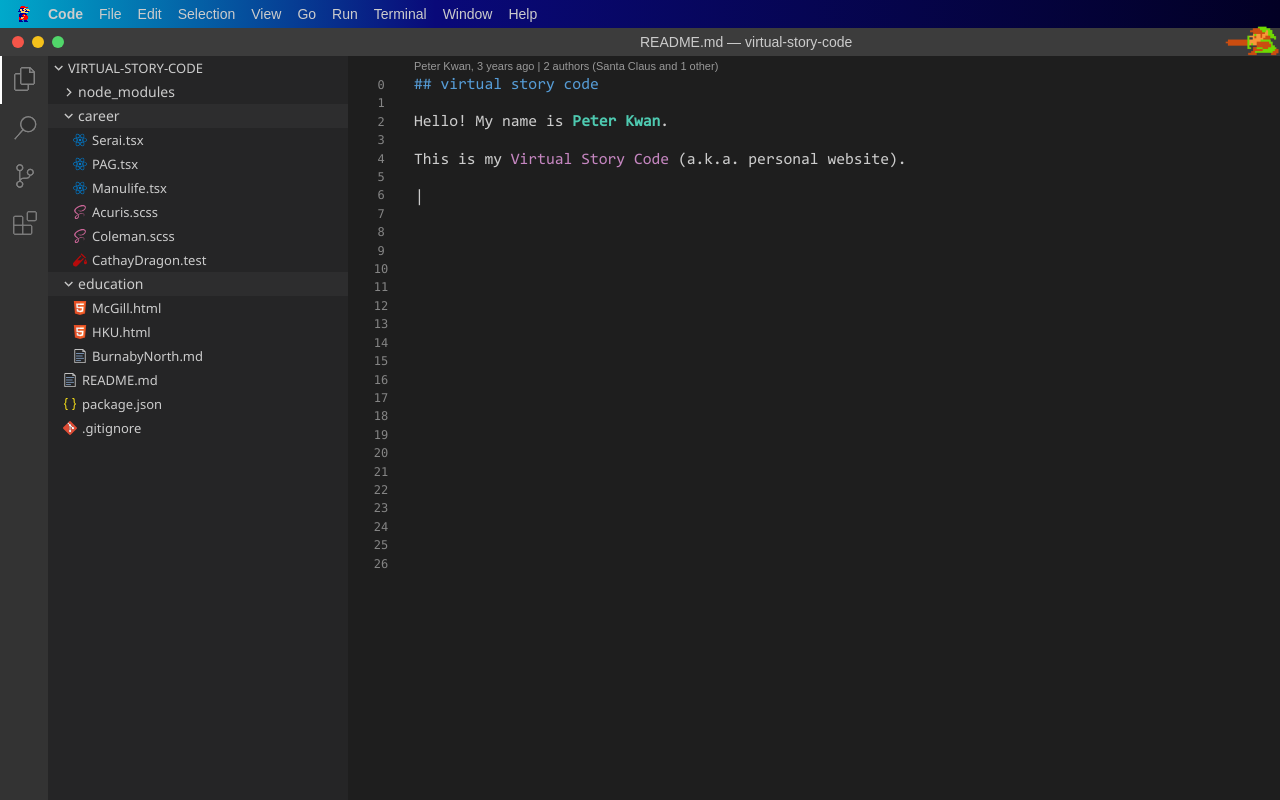
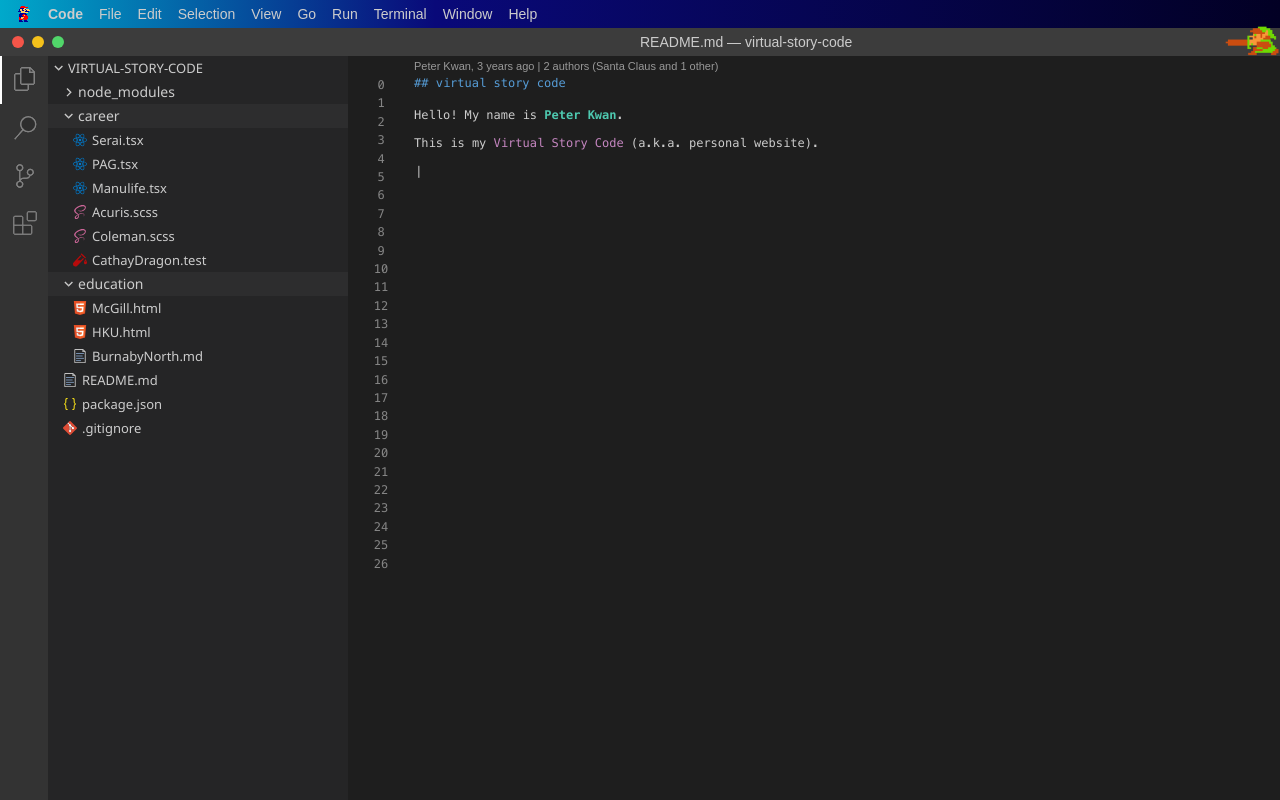
Before and after one commit to peterkwkwan/virtual-story-code, a React (Vite) app: page /explorer/readme in a window 1280 px wide. Built offline with nearby package versions, Linux system fonts and the light colour scheme.

Commit message:
feat: menlo font and size fix

```diff
--- a/src/components/explorer-pages/shared/ExplorerWrapper.tsx
+++ b/src/components/explorer-pages/shared/ExplorerWrapper.tsx
@@ -14,6 +14,7 @@ const StyledContainer = styled.div`
   background: ${(props) => props.theme.color.dark01};
   color: ${(props) => props.theme.color.text01};
   overflow: scroll;
+  font-size: 12px;
 `;
 
 const LineNumbers = styled.aside`
--- a/src/theme/globalStyles.ts
+++ b/src/theme/globalStyles.ts
@@ -5,8 +5,12 @@ const GlobalStyle = createGlobalStyle`
     font-family: 'Consola';
     src: url(/assets/fonts/CONSOLA.TTF);
   }
+  @font-face {
+    font-family: 'Menlo';
+    src: url(/assets/fonts/Menlo.ttf);
+  }
   body {
-    font-family: Consola;
+    font-family: Menlo, Monaco, "Courier New", monospace;
     padding: 0;
     margin: 0;
   }
```
Also changed, not shown: public/assets/fonts/Menlo.ttf (added).
